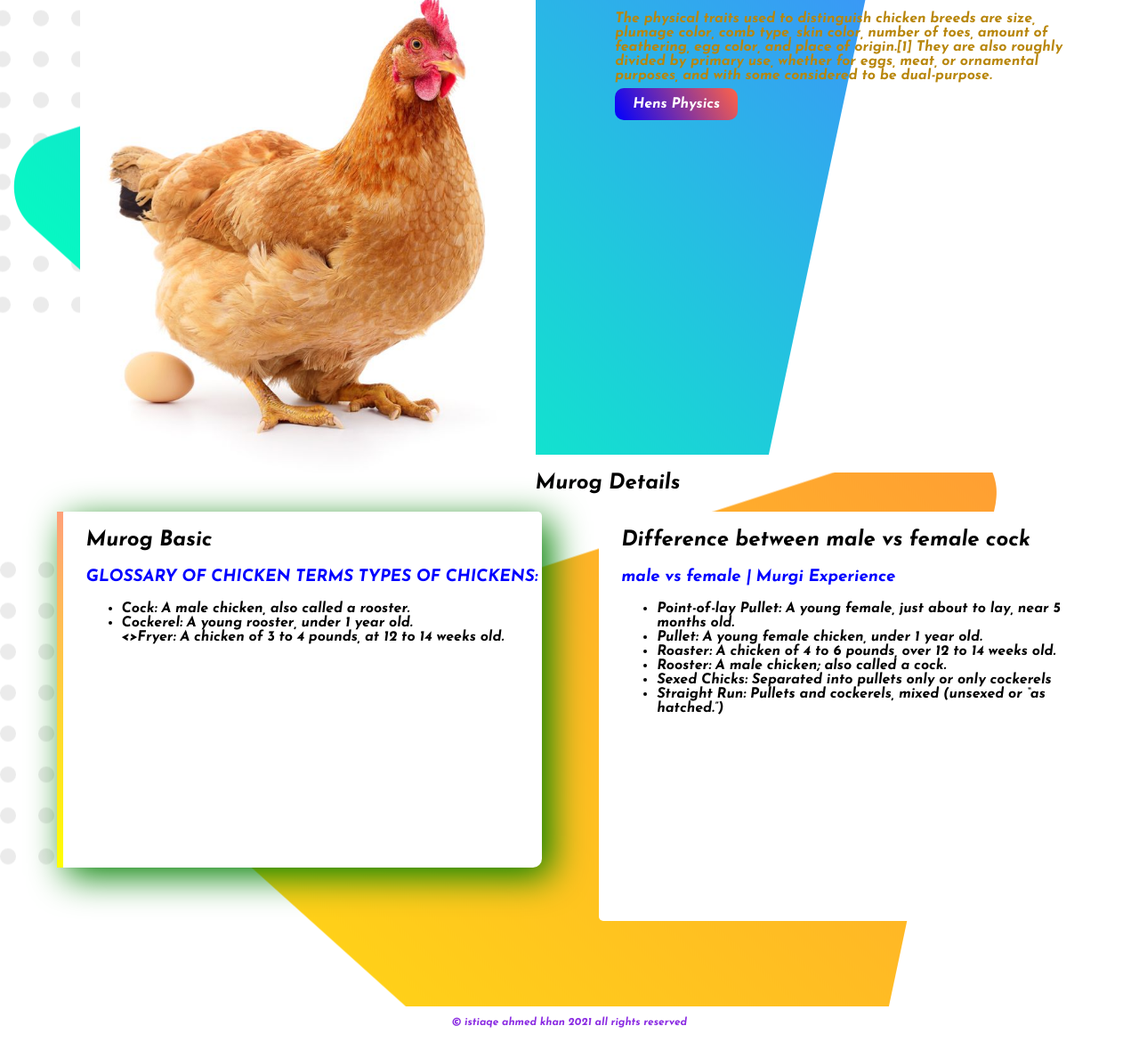
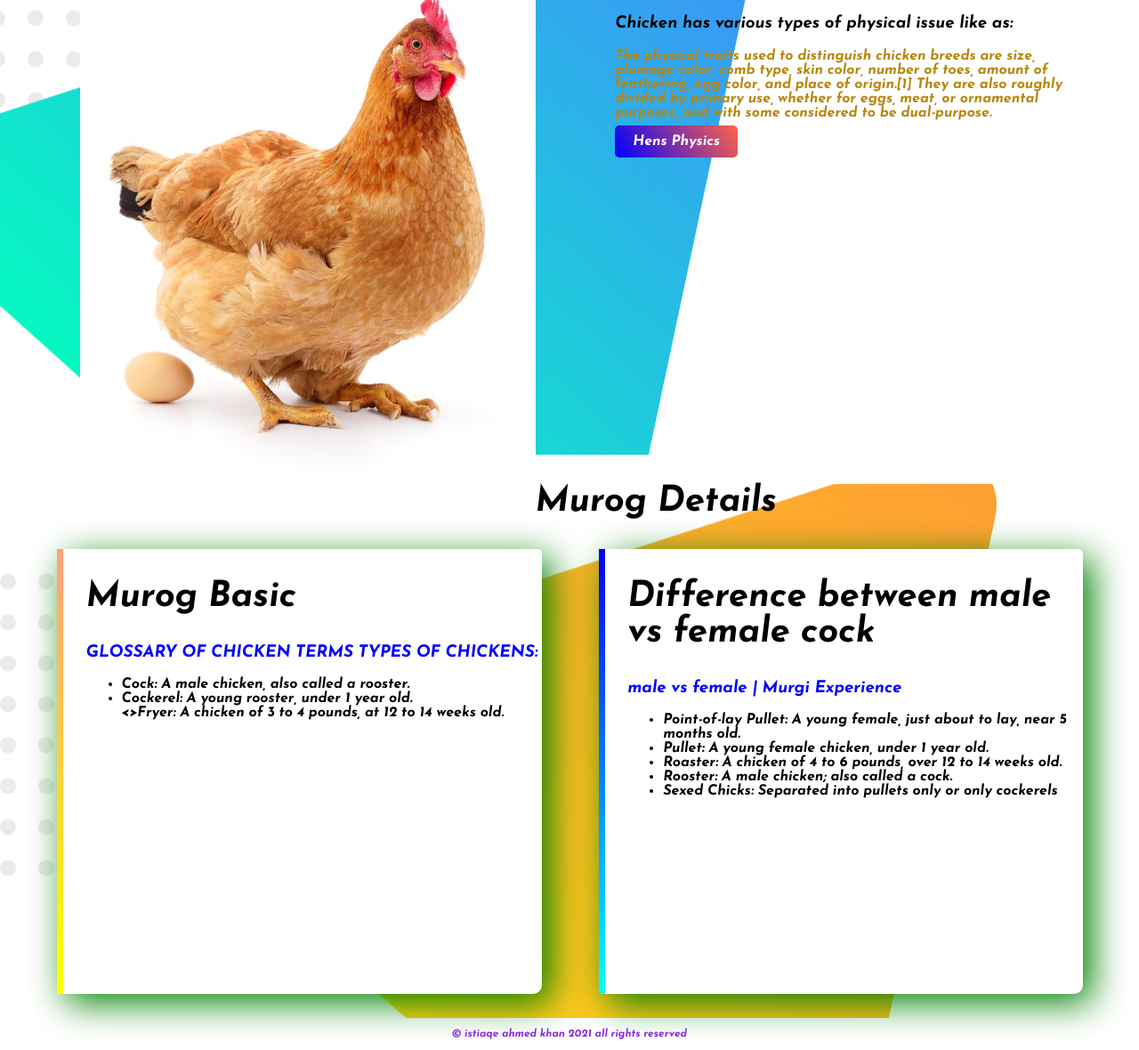
Before and after one commit to IstiaqeAhmed/hen-portfolio, a plain HTML site: page index.html in a window 1280 px wide. Shown: the part 689-1869 px from the top of the page at 89% size. Drawn offline with Linux system fonts and the light colour scheme.

Commit message:
final code

```diff
--- a/index.html
+++ b/index.html
@@ -46,14 +46,12 @@
                 <p><ul><li>Cock: A male chicken, also called a rooster.</li> <li>Cockerel: A young rooster, under 1 year old.</li><>Fryer: A chicken of 3 to 4 pounds, at 12 to 14 weeks old.</li></ul></p>
 
         </div>
-        <div id="differ" class="half-width male-vs-female">
+        <div id="Difference" class="half-width male-vs-female">
             <h2>Difference between male vs female cock</h2>
             <h3 class="blue-highlight">male vs female | Murgi Experience</h3>
-            <p><ul><li>Point-of-lay Pullet: A young female, just about to lay, near 5 months old.</li><li>Pullet: A young female chicken, under 1 year old.</li><li>Roaster: A chicken of 4 to 6 pounds, over 12 to 14 weeks old.</li><li>Rooster: A male chicken; also called a cock.</li><li>Sexed Chicks: Separated into pullets only or only cockerels</li><li>Straight Run: Pullets and cockerels, mixed (unsexed or “as hatched.”)</li></ul></p>
-
-        </div>
-
-    </section>
+            <p><ul><li>Point-of-lay Pullet: A young female, just about to lay, near 5 months old.</li><li>Pullet: A young female chicken, under 1 year old.</li><li>Roaster: A chicken of 4 to 6 pounds, over 12 to 14 weeks old.</li><li>Rooster: A male chicken; also called a cock.</li><li>Sexed Chicks: Separated into pullets only or only cockerels</li></ul></p>
+           </div>
+         </section>
     <footer>
         <p>
             © istiaqe ahmed khan 2021 all rights reserved
--- a/style.css
+++ b/style.css
@@ -3,6 +3,9 @@ h1{
     font-family: 'Lobster', cursive;
     color: crimson;
 
+}
+h2{
+    font-size: 40px;
 }
 p{
     color: darkgoldenrod;
@@ -29,7 +32,7 @@ body{
     text-decoration: none;
     background-image: linear-gradient(60deg, blue,tomato);
     padding: 10px 20px;
-    border-radius: 10px;
+    border-radius: 5px;
     color: white;
     font-weight: bold;
 
@@ -37,7 +40,7 @@ body{
 .physical{
     background-image: url(hen-images/Backgorund/image\ 18.png);
     background-repeat: no-repeat;
-    background-position: center;
+    background-position: right;
 }
 .top-banner{
     background-image: url("hen-images/Backgorund/image\ 12.png");
@@ -50,19 +53,20 @@ section{
 .murog-basic{
     box-shadow: 10px 10px 40px green;
     border-radius: 10px 5px;
-    height: 80%;
+    height: 100%;
     background-color: white;
 }
 .male-vs-female{
-         bbox-shadow: 10px 10px 40px green;
+         box-shadow: 10px 10px 40px green;
          border-radius: 10px 5px;
-         height: 92%;
+         height: 100%;
          background-color: white;
 }
 .murog{
     background-image: url("hen-images/Backgorund/image\ 16.png");
     background-repeat: no-repeat;
     background-position: left;
+
 }
 #brac{
     border-left: 7px solid;
@@ -70,10 +74,11 @@ section{
     border-image-slice: 1;
 
 }
-differ{
+#Difference{
     border-left: 7px solid;
     border-image: linear-gradient(180deg, blue, cyan) ;
     border-image-slice: 1;
+
 }
 footer p{
     text-align: center;
```
